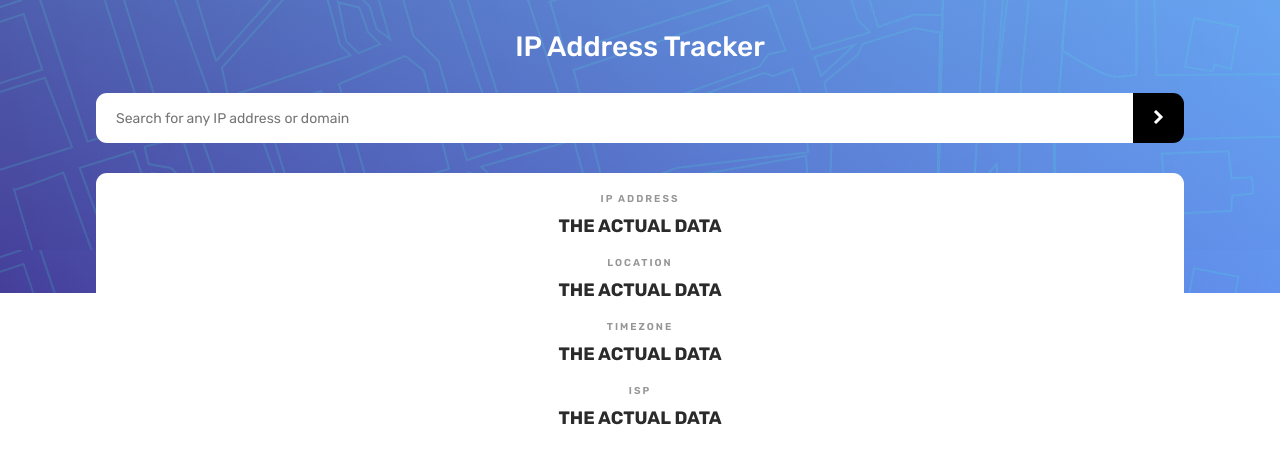
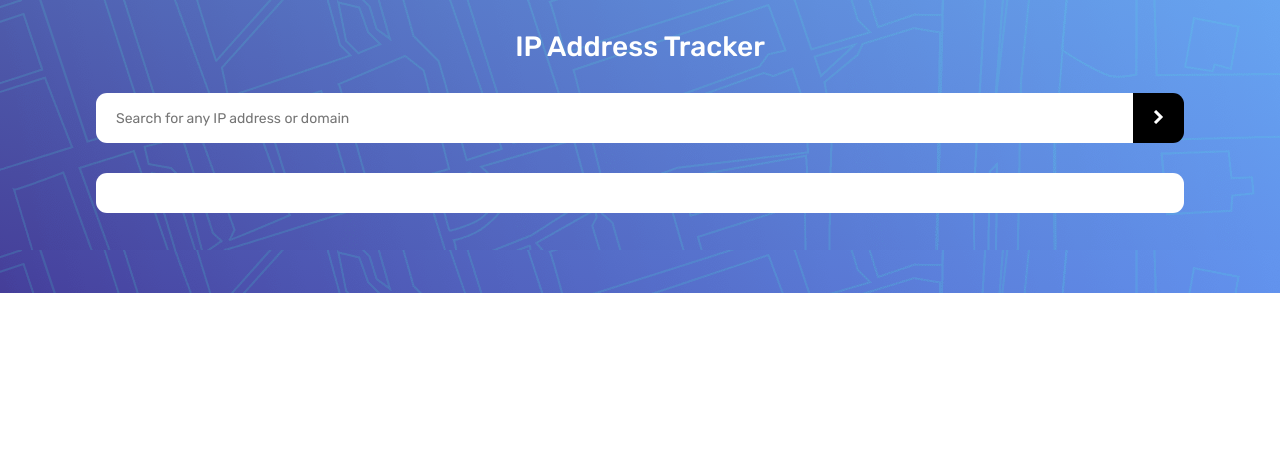
Before and after one commit to BenceM/IP-tracker, a plain HTML site: page index.html in a window 1280 px wide. Drawn offline with nearby package versions, Linux system fonts and the light colour scheme; no server answers.

Commit message:
cleaned up html

```diff
--- a/index.html
+++ b/index.html
@@ -40,24 +40,7 @@
 				</button>
 			</div>
 			<div class="positioner">
-				<div class="data-container">
-					<div class="data">
-						<p>IP ADDRESS</p>
-						<h2>THE ACTUAL DATA</h2>
-					</div>
-					<div class="data">
-						<p>LOCATION</p>
-						<h2>THE ACTUAL DATA</h2>
-					</div>
-					<div class="data">
-						<p>TIMEZONE</p>
-						<h2>THE ACTUAL DATA</h2>
-					</div>
-					<div class="data">
-						<p>ISP</p>
-						<h2>THE ACTUAL DATA</h2>
-					</div>
-				</div>
+				<div class="data-container"></div>
 			</div>
 		</main>
 
```
